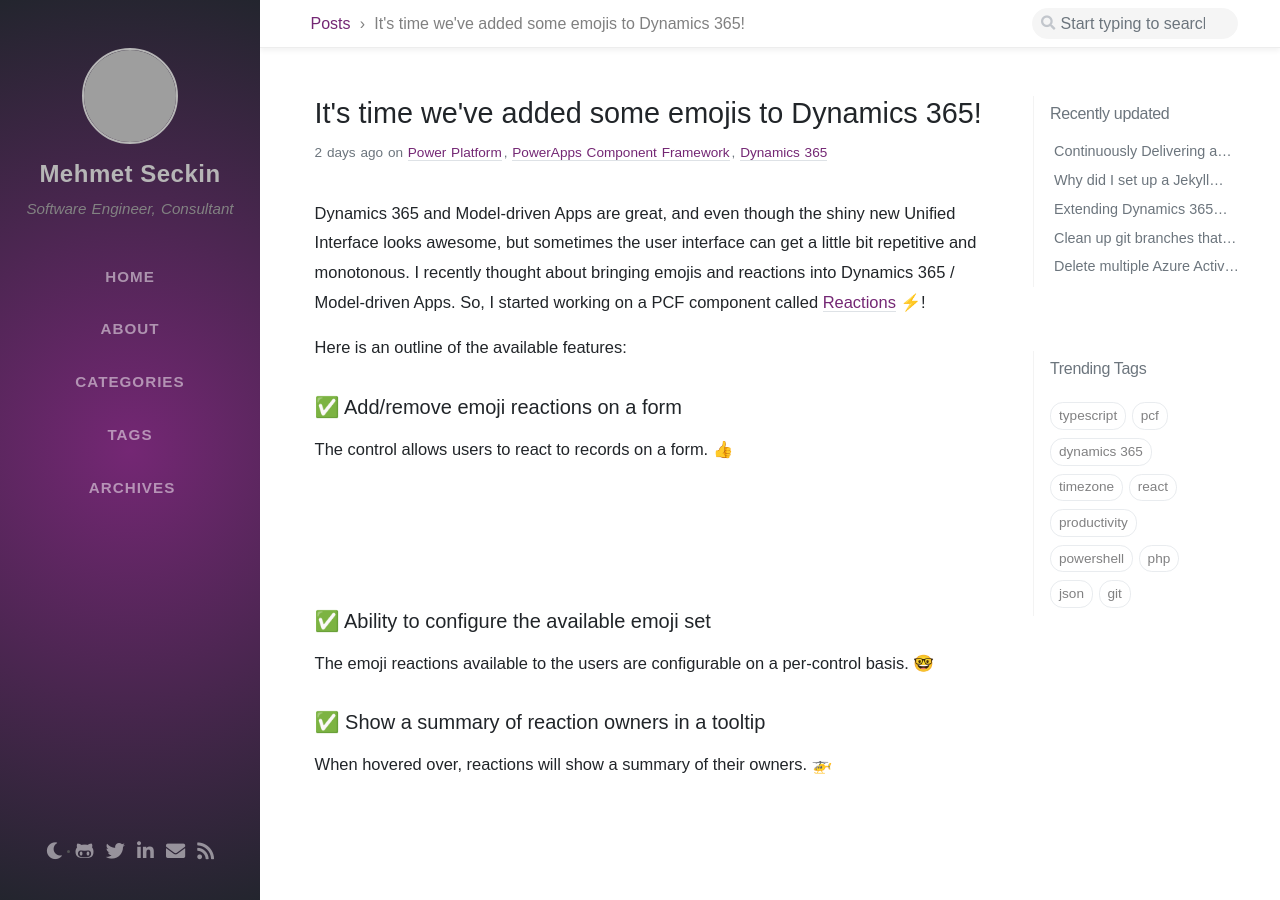
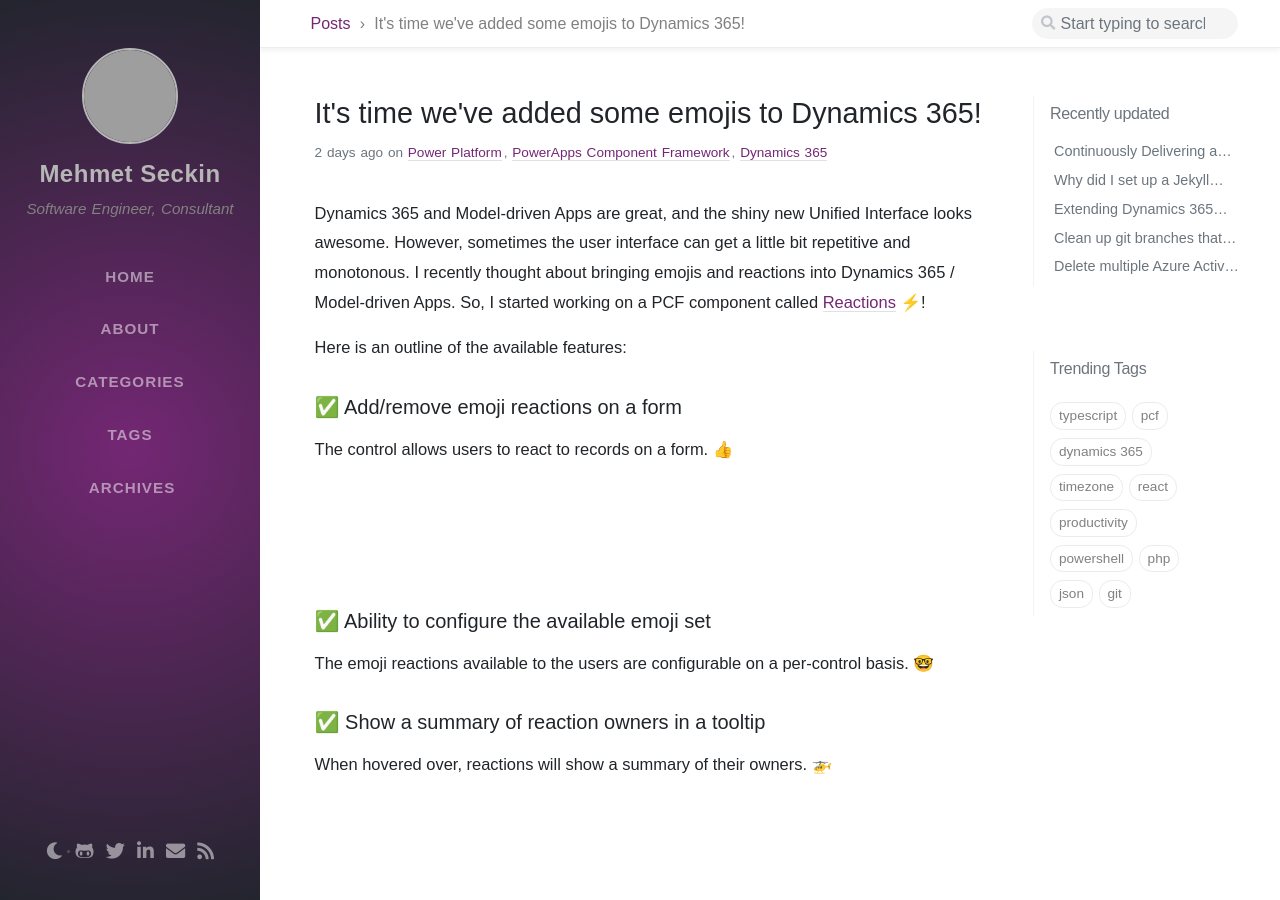
Before and after one commit to mehmetseckin/mehmetseckin.github.io, a Jekyll site: the page built from _posts/2020-06-12-its-time-we-added-emojis-to-dynamics.md, in a window 1280 px wide and 900 px high. Built offline with Jekyll 4.4.1, drawn with Linux system fonts in a browser that asks for light colours; nearby versions of some CDN libraries; some web fonts are replaced; comment, search, counter and statistics services are not loaded; grey boxes are pictures that could not be loaded.

Commit message:
Editorial changes

```diff
--- a/_posts/2020-06-12-its-time-we-added-emojis-to-dynamics.md
+++ b/_posts/2020-06-12-its-time-we-added-emojis-to-dynamics.md
@@ -7,7 +7,7 @@
   date_modified: 2020-06-12 23:47:12 +0100
 ---
 
-Dynamics 365 and Model-driven Apps are great, and even though the shiny new Unified Interface looks awesome, but sometimes the user interface can get a little bit repetitive and monotonous. I recently thought about bringing emojis and reactions into Dynamics 365 / Model-driven Apps. So, I started working on a PCF component called [Reactions](https://github.com/mehmetseckin/Reactions) ⚡!
+Dynamics 365 and Model-driven Apps are great, and the shiny new Unified Interface looks awesome. However, sometimes the user interface can get a little bit repetitive and monotonous. I recently thought about bringing emojis and reactions into Dynamics 365 / Model-driven Apps. So, I started working on a PCF component called [Reactions](https://github.com/mehmetseckin/Reactions) ⚡!
 
 Here is an outline of the available features:
 
```
